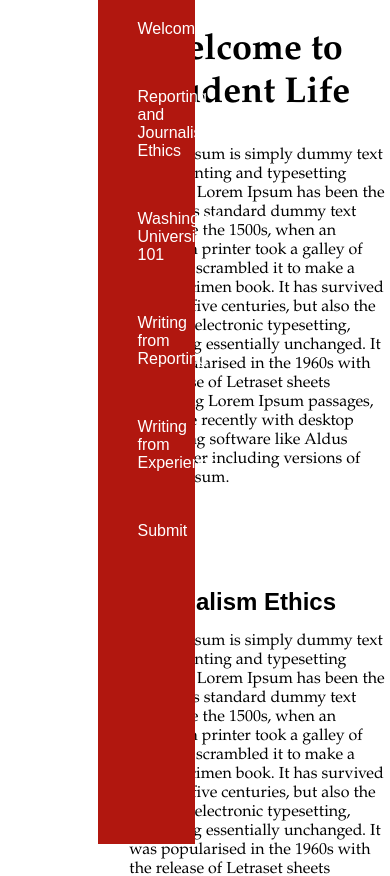
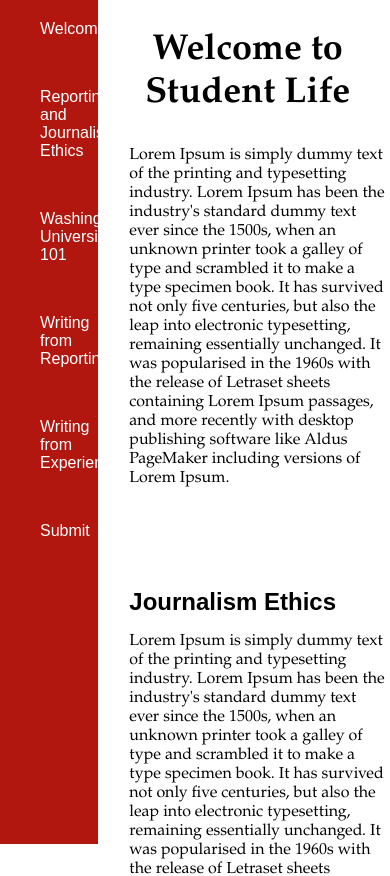
Before and after one commit to emlorraine/studlife-training, a React (Create React App) app in the folder studlife-training/: page / in a window 390 px wide. Shown: the top 876 px of the page. Built offline with nearby package versions, Linux system fonts and the light colour scheme.

Commit message:
completely forgotten

```diff
--- a/studlife-training/src/components/Nav.css
+++ b/studlife-training/src/components/Nav.css
@@ -61,21 +61,3 @@ body{
     float: right;
     width: 73%;
 }
-
-@media(max-width: 761px){
-    .sidebar-css{
-      margin-left: 25% !important;
-    }
-    .main-css{
-        margin-left: 73% !important;
-    }
-  }
-
-  @media(max-width: 991px){
-    .sidebar-css{
-        margin-left: 25% !important;
-      }
-      .main-css{
-          margin-left: 73% !important;
-      }
-  }
```
